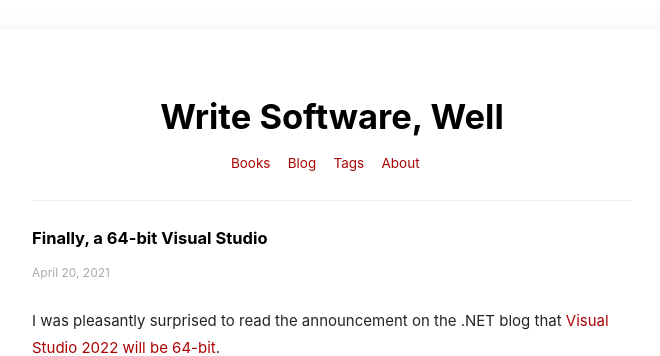
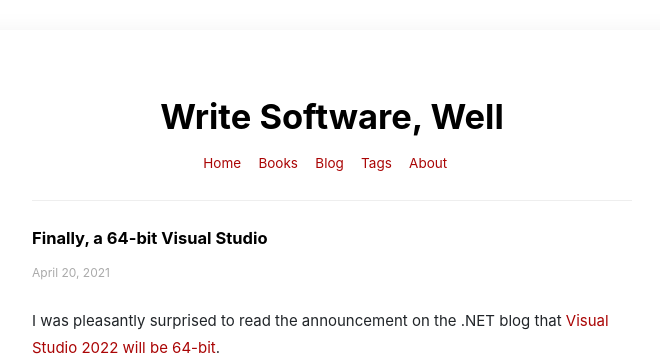
Before and after one commit to akshayKhot/akshayKhot.github.io, a Jekyll site: the page built from index.html, in a window 1280 px wide and 900 px high. Shown: the top 356 px of the window, without its empty margins (308-968 px from the left). Built offline with Jekyll 4.4.1, drawn with Linux system fonts in a browser that asks for light colours; the list of posts is cut into pages by our own code.

Commit message:
Link to home

```diff
--- a/_layouts/default.html
+++ b/_layouts/default.html
@@ -43,6 +43,7 @@
 
       <nav class="">
         <!-- <a href="{{ site.baseurl }}/photos">Photos</a> -->
+		<a href="{{ site.baseurl }}/">Home</a>
         <a href="{{ site.baseurl }}/books">Books</a>
 		<a href="{{ site.baseurl }}/blog">Blog</a>
         <a href="{{ site.baseurl }}/tags">Tags</a>
```
